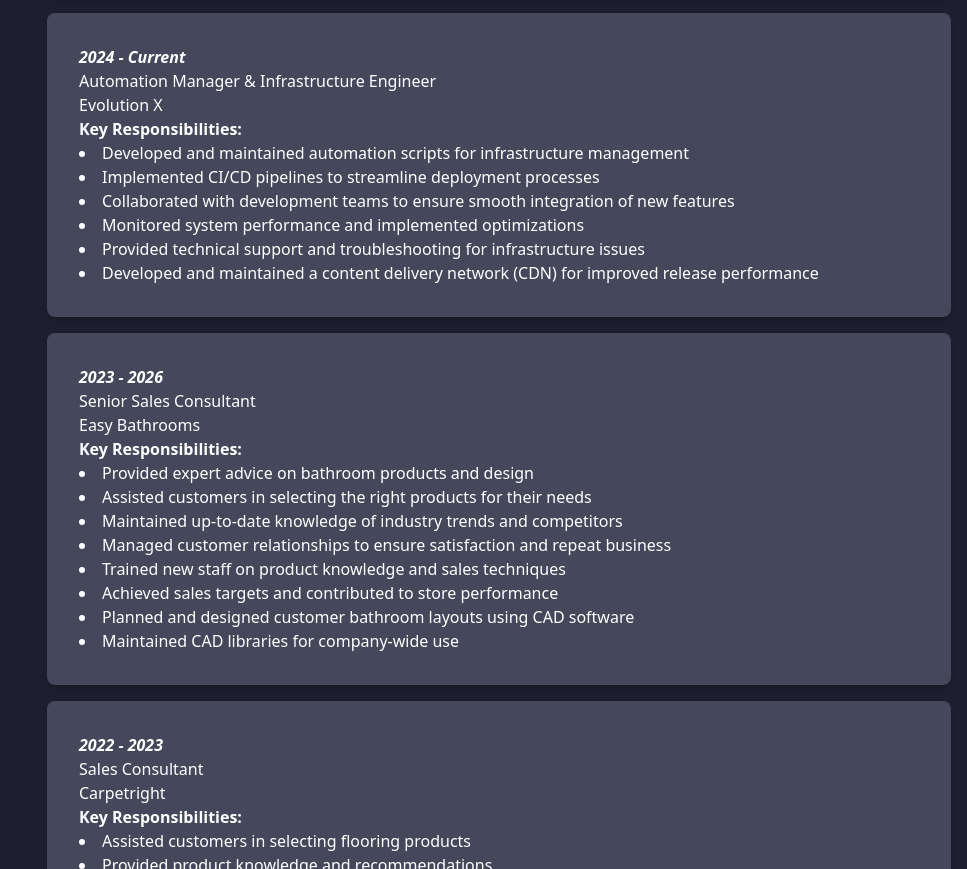
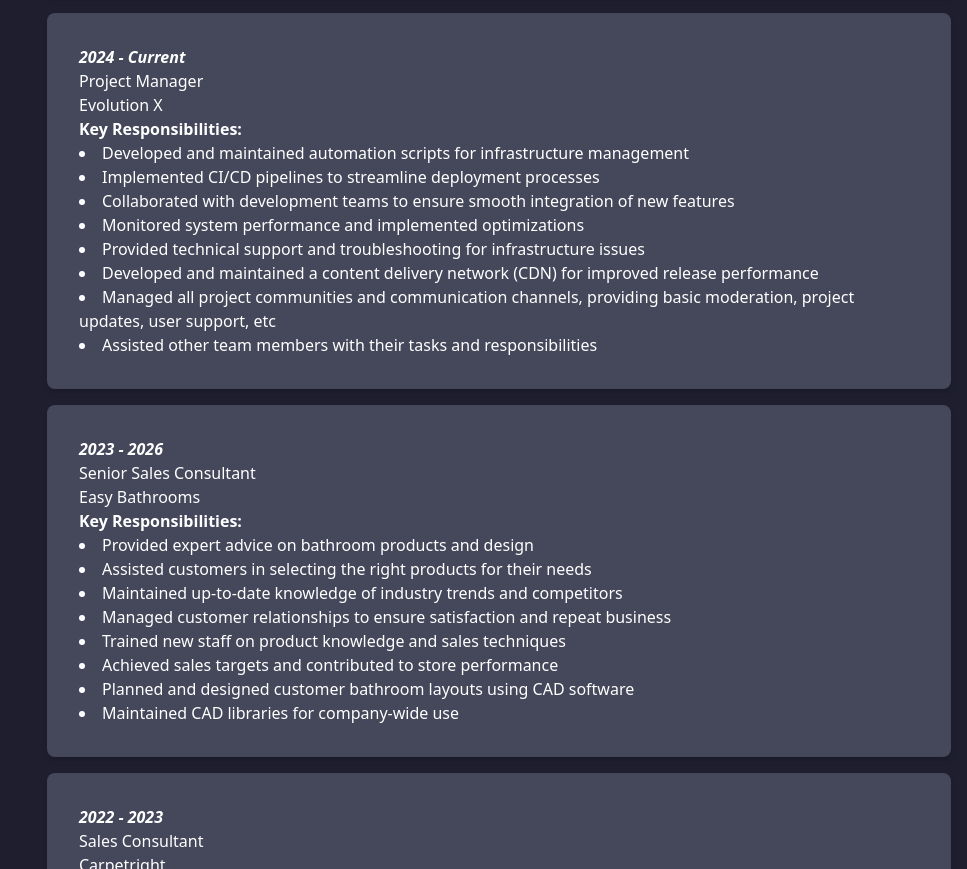
Before and after one commit to AidanWarner97/www, a plain HTML site: page index.html in a window 1280 px wide. Shown: the part 1232-2101 px from the top of the page, without its empty margins (313-1280 px from the left). Drawn offline with nearby package versions, Linux system fonts and the light colour scheme.

Commit message:
Update job title and responsibilities for Evolution X role in index.html

```diff
--- a/index.html
+++ b/index.html
@@ -131,7 +131,7 @@
                 </div>
                 <div class="mb-4 bg-[#45475a] rounded-lg shadow-md p-8 text-white">
                     <p class="font-bold italic">2024 - Current</p>
-                    <p>Automation Manager &amp; Infrastructure Engineer</p>
+                    <p>Project Manager</p>
                     <p>Evolution X</p>
                     <p class="font-bold">Key Responsibilities:</p>
                     <ul class="list-disc list-inside">
@@ -141,6 +141,8 @@
                         <li>Monitored system performance and implemented optimizations</li>
                         <li>Provided technical support and troubleshooting for infrastructure issues</li>
                         <li>Developed and maintained a content delivery network (CDN) for improved release performance</li>
+                        <li>Managed all project communities and communication channels, providing basic moderation, project updates, user support, etc</li>
+                        <li>Assisted other team members with their tasks and responsibilities</li>
                     </ul>
                 </div>
                 <div class="mb-4 bg-[#45475a] rounded-lg shadow-md p-8 text-white">
```
